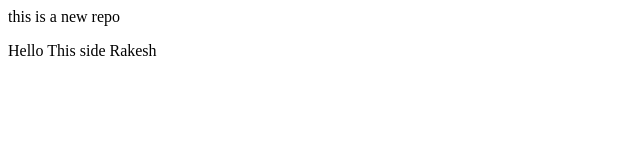
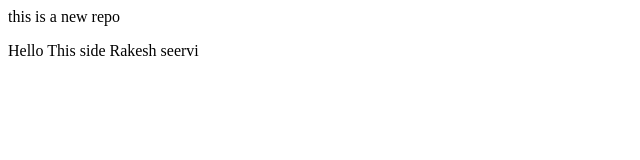
Before and after one commit to Rakeshcrv/localrepo, a plain HTML site: page index.html in a window 1280 px wide. Shown: the full height of the page, 0-640 px from the left. Drawn offline with Linux system fonts and the light colour scheme.

Commit message:
added my surname

```diff
--- a/index.html
+++ b/index.html
@@ -1,5 +1,5 @@
 <p>this is a new repo</p>
 <p>
     Hello
-    This side Rakesh
+    This side Rakesh seervi
 </p>
```
